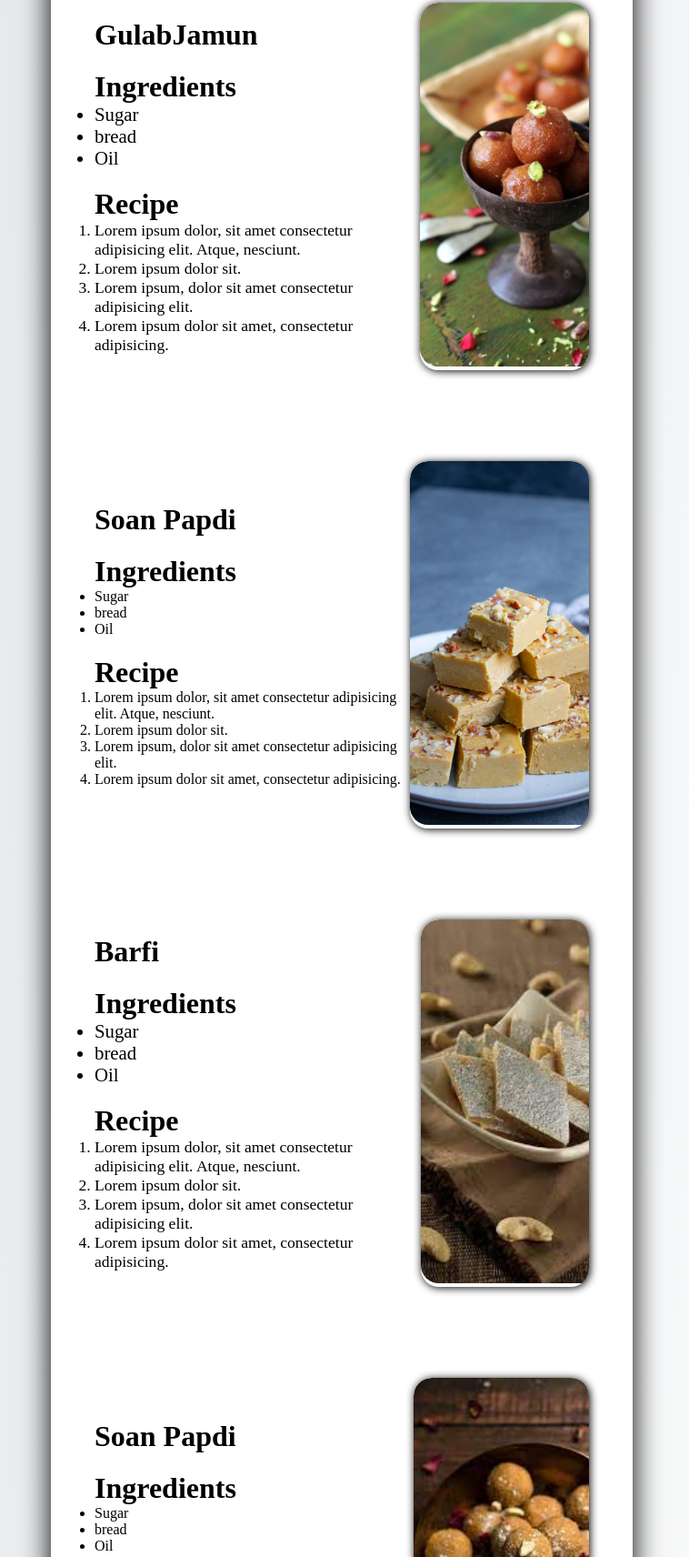
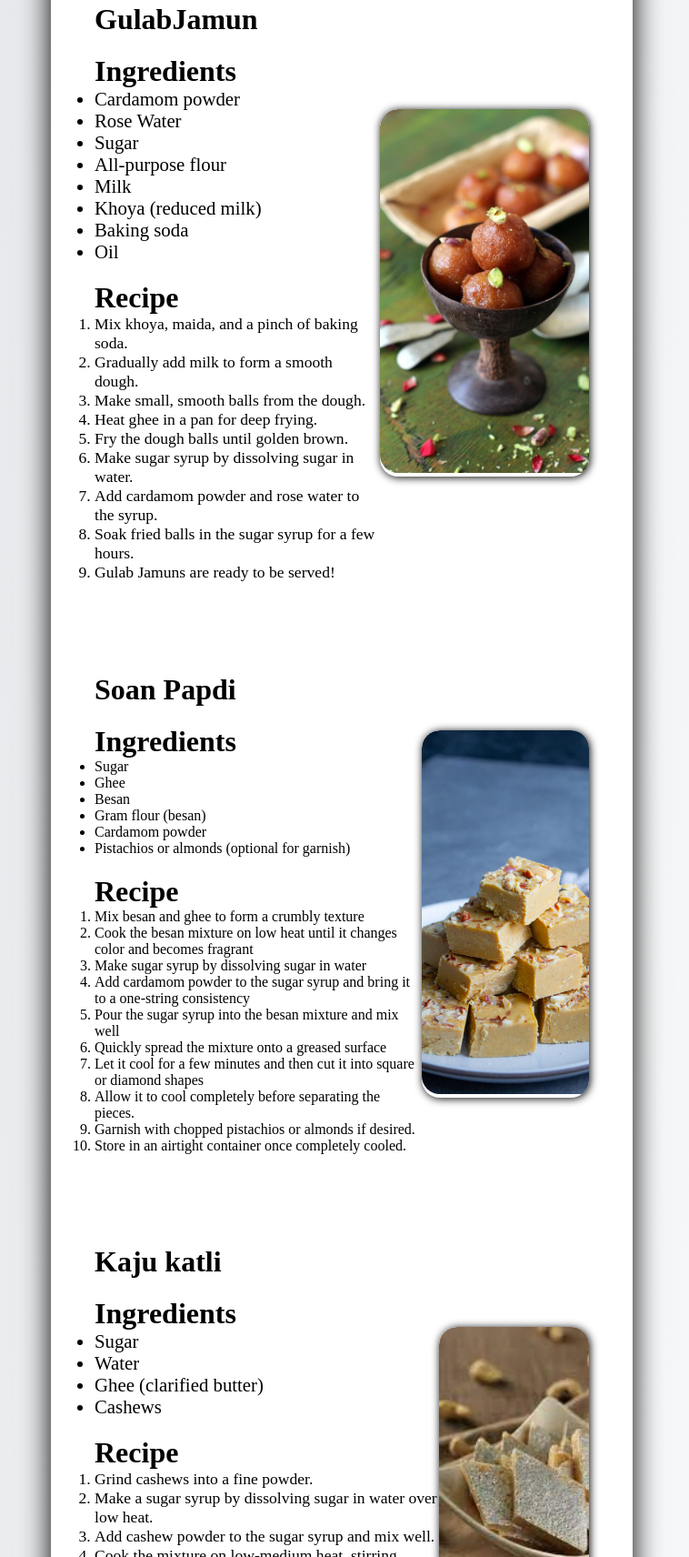
Before and after one commit to harshh0710/recipe-website, a plain HTML site: page index.html in a window 1280 px wide. Shown: the part 127-1839 px from the top of the page at 91% size, without its empty margins (264-1022 px from the left). Drawn offline with Linux system fonts and the light colour scheme.

Commit message:
Update index.html

```diff
--- a/index.html
+++ b/index.html
@@ -4,7 +4,7 @@
     <meta charset="UTF-8">
     <meta http-equiv="X-UA-Compatible" content="IE=edge">
     <meta name="viewport" content="width=device-width, initial-scale=1.0">
-    <title>Codehelp da Dhaaba</title>
+    <title>Harsh da Dhaaba</title>
     <link rel="stylesheet" href="styles.css">
 </head>
 <body>
@@ -42,23 +42,31 @@
                             <div>
                                 <h2>Ingredients</h2>
                                 <ul class="ingBox">
+                                    <li>Cardamom powder</li>
+                                    <li>Rose Water</li>
                                     <li>Sugar</li>
-                                    <li>bread</li>
+                                    <li>All-purpose flour</li>
+                                    <li>Milk</li>
+                                    <li>Khoya (reduced milk)</li>
+                                    <li>Baking soda</li>
                                     <li>Oil</li>
-                                </ul>
+                        </ul>
                             </div>
 
                             <div>
                                 <h2>Recipe</h2>
                                 <ol class="recipeBox">
-                                    <li>Lorem ipsum dolor, sit amet consectetur adipisicing elit. Atque, nesciunt.</li>
-                                    <li>Lorem ipsum dolor sit.</li>
-                                    <li>Lorem ipsum, dolor sit amet consectetur adipisicing elit.</li>
-                                    <li>Lorem ipsum dolor sit amet, consectetur adipisicing.</li>
+                                    <li> Mix khoya, maida, and a pinch of baking soda.</li>
+                                    <li>Gradually add milk to form a smooth dough.</li>
+                                    <li>Make small, smooth balls from the dough.</li>
+                                    <li>Heat ghee in a pan for deep frying.</li>
+                                    <li>Fry the dough balls until golden brown.</li>
+                                    <li>Make sugar syrup by dissolving sugar in water.</li>
+                                    <li>Add cardamom powder and rose water to the syrup.</li>
+                                    <li>Soak fried balls in the sugar syrup for a few hours.</li>
+                                    <li>Gulab Jamuns are ready to be served!</li>
                                 </ol>
                             </div>
-
-
 
                         </div>
 
@@ -83,18 +91,27 @@
                                 <h2>Ingredients</h2>
                                 <ul>
                                     <li>Sugar</li>
-                                    <li>bread</li>
-                                    <li>Oil</li>
+                                    <li>Ghee</li>
+                                    <li>Besan</li>
+                                    <li>Gram flour (besan)</li>
+                                    <li>Cardamom powder</li>
+                                    <li>Pistachios or almonds (optional for garnish)</li>
                                 </ul>
                             </div>
 
                             <div>
                                 <h2>Recipe</h2>
                                 <ol>
-                                    <li>Lorem ipsum dolor, sit amet consectetur adipisicing elit. Atque, nesciunt.</li>
-                                    <li>Lorem ipsum dolor sit.</li>
-                                    <li>Lorem ipsum, dolor sit amet consectetur adipisicing elit.</li>
-                                    <li>Lorem ipsum dolor sit amet, consectetur adipisicing.</li>
+                                    <li>Mix besan and ghee to form a crumbly texture</li>
+                                    <li>Cook the besan mixture on low heat until it changes color and becomes fragrant</li>
+                                    <li>Make sugar syrup by dissolving sugar in water</li>
+                                    <li>Add cardamom powder to the sugar syrup and bring it to a one-string consistency</li>
+                                    <li>Pour the sugar syrup into the besan mixture and mix well</li>
+                                    <li>Quickly spread the mixture onto a greased surface</li>
+                                    <li>Let it cool for a few minutes and then cut it into square or diamond shapes</li>
+                                    <li>Allow it to cool completely before separating the pieces.</li>
+                                    <li>Garnish with chopped pistachios or almonds if desired.</li>
+                                    <li>Store in an airtight container once completely cooled.</li>
                                 </ol>
                             </div>
 
@@ -114,24 +131,31 @@
                     <div class="item">
                         <div class="leftBox">
                             <!-- heaeding -->
-                            <h2>Barfi</h2>
+                            <h2>Kaju katli</h2>
 
                             <div>
                                 <h2>Ingredients</h2>
                                 <ul class="ingBox">
                                     <li>Sugar</li>
-                                    <li>bread</li>
-                                    <li>Oil</li>
+                                    <li>Water</li>
+                                    <li>Ghee (clarified butter)</li>
+                                    <li> Cashews</li>
                                 </ul>
                             </div>
 
                             <div>
                                 <h2>Recipe</h2>
                                 <ol class="recipeBox">
-                                    <li>Lorem ipsum dolor, sit amet consectetur adipisicing elit. Atque, nesciunt.</li>
-                                    <li>Lorem ipsum dolor sit.</li>
-                                    <li>Lorem ipsum, dolor sit amet consectetur adipisicing elit.</li>
-                                    <li>Lorem ipsum dolor sit amet, consectetur adipisicing.</li>
+                                    <li>Grind cashews into a fine powder.</li>
+                                    <li>Make a sugar syrup by dissolving sugar in water over low heat.</li>
+                                    <li>Add cashew powder to the sugar syrup and mix well.</li>
+                                    <li>Cook the mixture on low-medium heat, stirring continuously.</li>
+                                    <li>Cook until it forms a thick dough-like consistency.</li>
+                                    <li>Add a spoon of ghee and continue to cook until the mixture leaves the sides of the pan.</li>
+                                    <li>Transfer the mixture to a greased surface and roll it into a thin, even layer.</li>
+                                    <li>Cut into diamond or square shapes while it's still warm.</li>
+                                    <li>Allow it to cool completely before removing the pieces.</li>
+                                      <li>Kaju Katli is ready to be served and enjoyed!</li>
                                 </ol>
                             </div>
 
```
